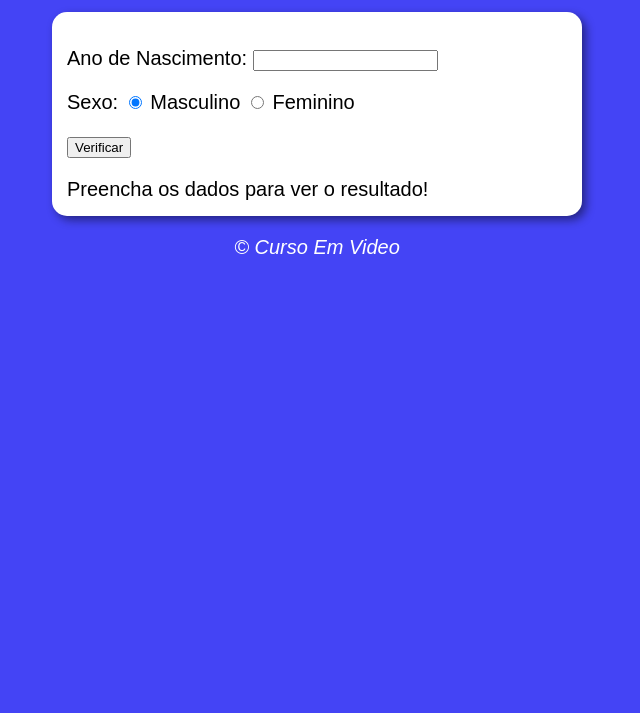
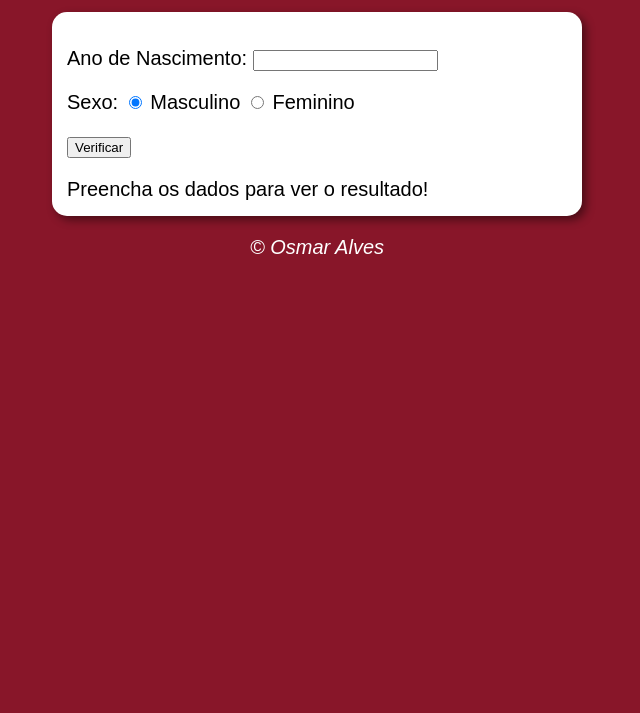
Before and after one commit to osmarsn/verificadordeidade, a plain HTML site: page index.html in a window 1280 px wide. Shown: the part 87-800 px from the top of the page, without its empty margins (323-963 px from the left). Drawn offline with Linux system fonts and the light colour scheme.

Commit message:
mudei a cor do fundo

```diff
--- a/index.html
+++ b/index.html
@@ -31,7 +31,7 @@
         </div>
     </section>
         <footer>
-            <p>&copy; Curso Em Video</p>
+            <p>&copy; Osmar Alves</p>
         </footer>
 
     <script src="script.js"></script>
--- a/style.css
+++ b/style.css
@@ -2,7 +2,7 @@
 
 
 body {
-    background-color: rgb(68, 68, 245);
+    background-color: #881629;
     font: normal 15pt arial;
 }
 
```
